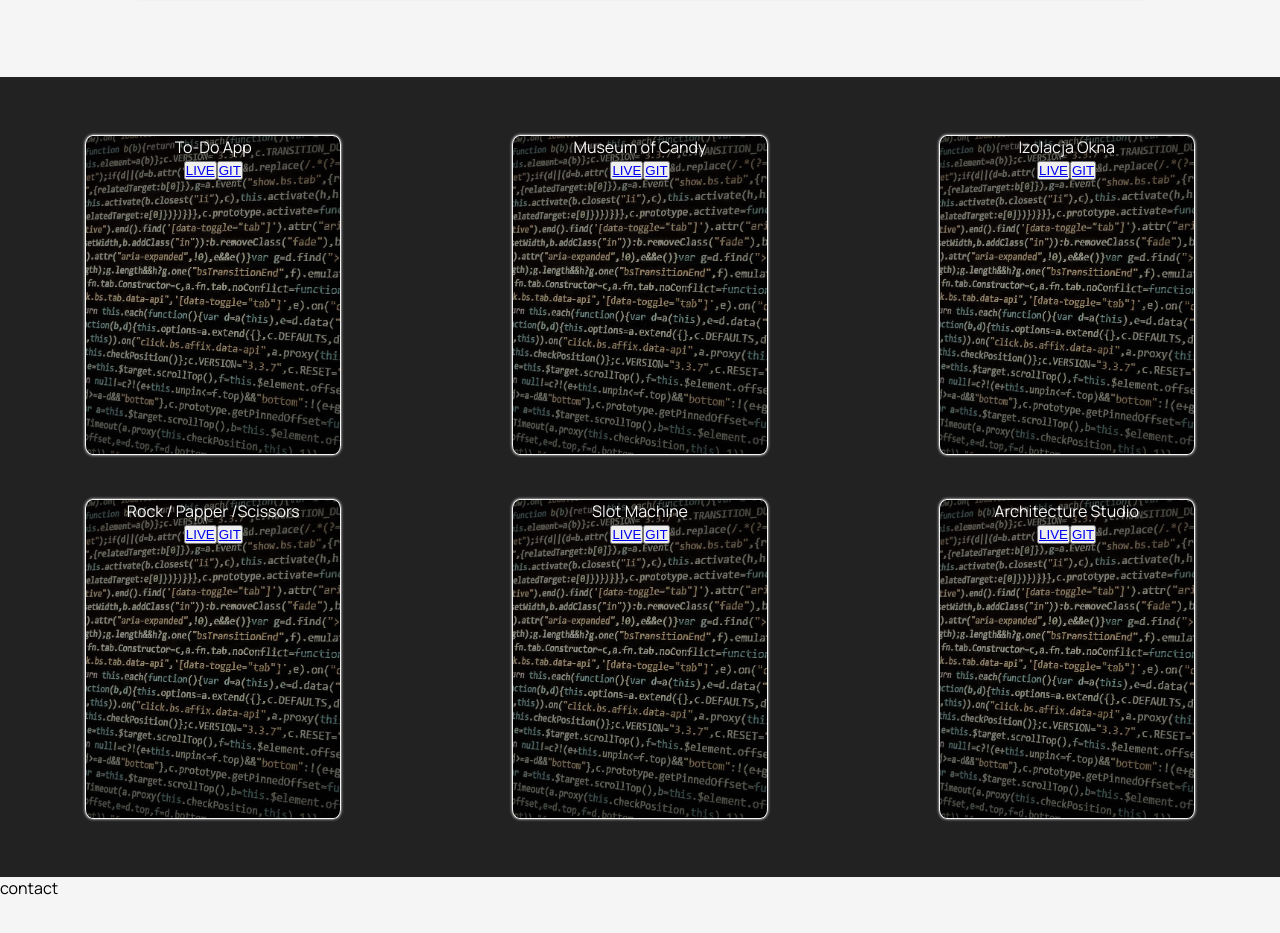
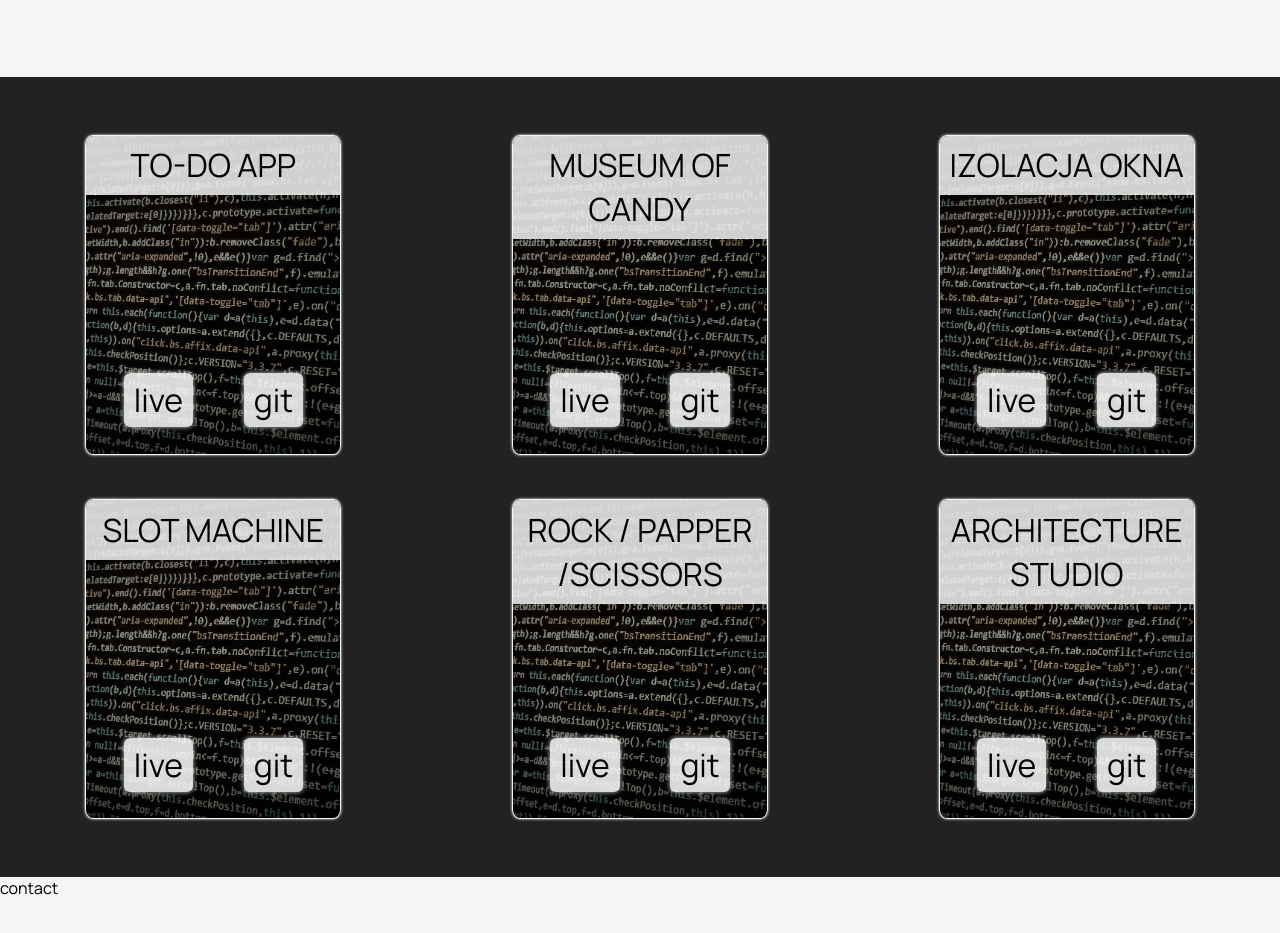
Before and after one commit to bWierzba/cv, a React (Create React App) app: page / in a window 1280 px wide. Shown: the part 1523-2456 px from the top of the page. Built offline with nearby package versions, Linux system fonts and the light colour scheme.

Commit message:
add some projects

```diff
--- a/src/components/Project.jsx
+++ b/src/components/Project.jsx
@@ -3,13 +3,18 @@ import '../css/Project.css'
 
 function Project(props) {
 
-  const { id, title, url, urlGit } = props
+  const { id, title, url, urlGit, description } = props
 
   return (
     <div key={id} className='project-box'>
       <p className='projectTitle'>{title}</p>
-      <button class='projectLive'><a href={url} target="_blank" rel="noopener noreferrer">LIVE</a></button>
-      <button class='projectGit'><a href={urlGit} target="_blank" rel="noopener noreferrer">GIT</a></button>
+      <div className='projectDescription'>
+        <p>{description}</p>
+      </div>
+      <div className='buttonContainer'>
+        <a href={url} target="_blank" rel="noopener noreferrer">live</a>
+        <a href={urlGit} target="_blank" rel="noopener noreferrer">git</a>
+      </div>
     </div>
   );
 }
--- a/src/components/Projects.jsx
+++ b/src/components/Projects.jsx
@@ -3,21 +3,21 @@ import '../css/Projects.css';
 import Project from './Project'
 
 let projectList = [
-  { id: 1, title: 'To-Do App', url: 'https/url', urlGit: 'https://github.com/bWierzba/to-do-app' },
-  { id: 2, title: 'Museum of Candy', url: 'https://bwierzba.github.io/museum-of-candy/', urlGit: 'https://github.com/bWierzba/museum-of-candy' },
-  { id: 3, title: 'Izolacja Okna', url: 'https://bwierzba.github.io/izolacja-okna/', urlGit: 'https://github.com/bWierzba/izolacja-okna' },
-  { id: 4, title: 'Rock / Papper /Scissors', url: 'https://bwierzba.github.io/rock-paper-scissors/', urlGit: 'https://github.com/bWierzba/rock-paper-scissors' },
-  { id: 5, title: 'Slot Machine', url: 'https://bwierzba.github.io/slot-machine/', urlGit: 'https://github.com/bWierzba/slot-machine' },
-  { id: 6, title: 'Architecture Studio', url: 'https/url', urlGit: 'https://github.com/bWierzba/etn' },
+  { id: 1, title: 'To-Do App', url: 'https/url', urlGit: 'https://github.com/bWierzba/to-do-app', description: `WORK IN PROGRESS // Aplikacja do zapisywania zadań do wykonania, z możliwością odchaczania wykonanych zadań oraz dodawania deadline'u` },
+  { id: 2, title: 'Museum of Candy', url: 'https://bwierzba.github.io/museum-of-candy/', urlGit: 'https://github.com/bWierzba/museum-of-candy', description: ' WORK IN PROGRESS // Strona fikcyjnego muzeum cukierków wykorzystująca bootstrap 4' },
+  { id: 3, title: 'Izolacja Okna', url: 'https://bwierzba.github.io/izolacja-okna/', urlGit: 'https://github.com/bWierzba/izolacja-okna', description: 'WORK IN PROGRESS // aplikacja napisana dla firmy architektonicznej, ułatwiająca liczenie izolacji okna potrzebnej podczas projektowania, napisana w czystym javascript' },
+  { id: 4, title: 'Slot Machine', url: 'https://bwierzba.github.io/slot-machine/', urlGit: 'https://github.com/bWierzba/slot-machine', description: 'WORK IN PROGRESS // Gra - jednoręki bandyta wykorzystująca programowanie obiektowe w javascript' },
+  { id: 5, title: 'Rock / Papper /Scissors', url: 'https://bwierzba.github.io/rock-paper-scissors/', urlGit: 'https://github.com/bWierzba/rock-paper-scissors', description: 'WORK IN PROGRESS // Gra w papier, kamień, nożyce napisana w czystym Java Script' },
+  { id: 6, title: 'Architecture Studio', url: 'https/url', urlGit: 'https://github.com/bWierzba/etn', description: 'WORK IN PROGRESS // Projekt nad którym pracuję - strona wizytówka studia projektowania architektury' },
 ]
 
 
 class Projects extends React.Component {
   render() {
     let list = projectList.map(project => {
-      const { id, title, url, urlGit } = project
+      const { id, title, url, urlGit, description } = project
       return (
-        <Project key={id} id={id} title={title} url={url} urlGit={urlGit} />
+        <Project key={id} id={id} title={title} url={url} urlGit={urlGit} description={description} />
       )
     })
 
--- a/src/css/Project.css
+++ b/src/css/Project.css
@@ -11,4 +11,53 @@
   background-repeat: no-repeat;
   background-position: center;
   background-size: cover;
+  position: relative;
 }
+
+.project-box .projectTitle{
+  font-size: 2rem;
+  text-transform: uppercase;
+  padding: 3% 0;
+  background-color:whitesmoke;
+  opacity: .85;
+  color: black;
+}
+
+.project-box .projectDescription {
+  opacity: 0;
+  transition: .5s;
+  background-color: black;
+  height: 100%;
+  font-size: 1.3rem;
+  padding: 5% 5%;
+}
+
+.project-box:hover .projectDescription{
+  opacity: .8;
+}
+
+.project-box .projectDescription p{
+  color: white;
+  text-align: justify;
+}
+
+.project-box .buttonContainer{
+  position: absolute;
+  left: 50%;
+  bottom: 3%;
+  transform: translate(-50%, -50%);
+  width: 100%;
+}
+
+.project-box .buttonContainer a{
+  text-decoration: none;
+background-color: white;
+color: black;
+padding: 5px 10px;
+font-size: 2rem;
+margin: 0 10%;
+border-radius: 10%;
+box-shadow: 0 0 5px whitesmoke;
+height: 100%;
+opacity: .85;
+}
```
